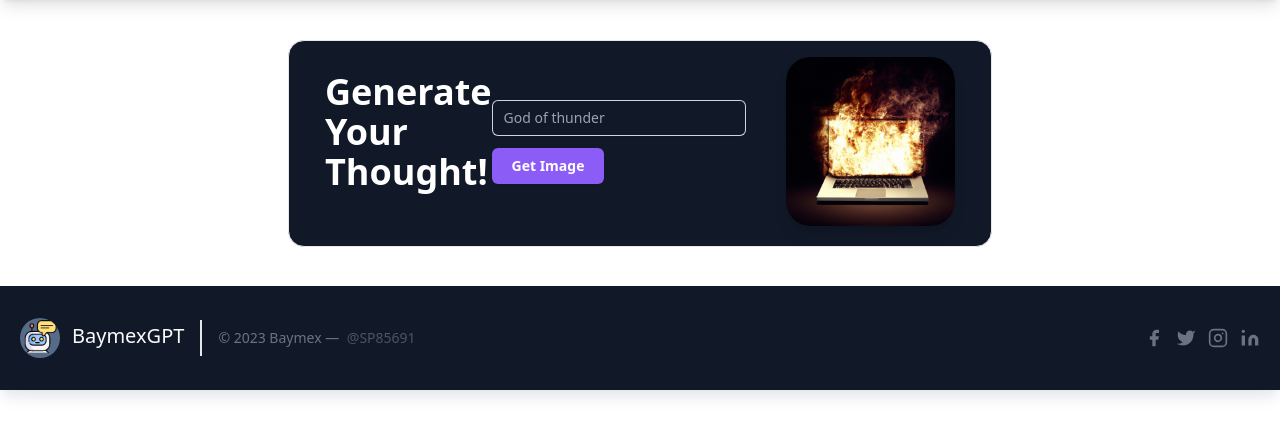
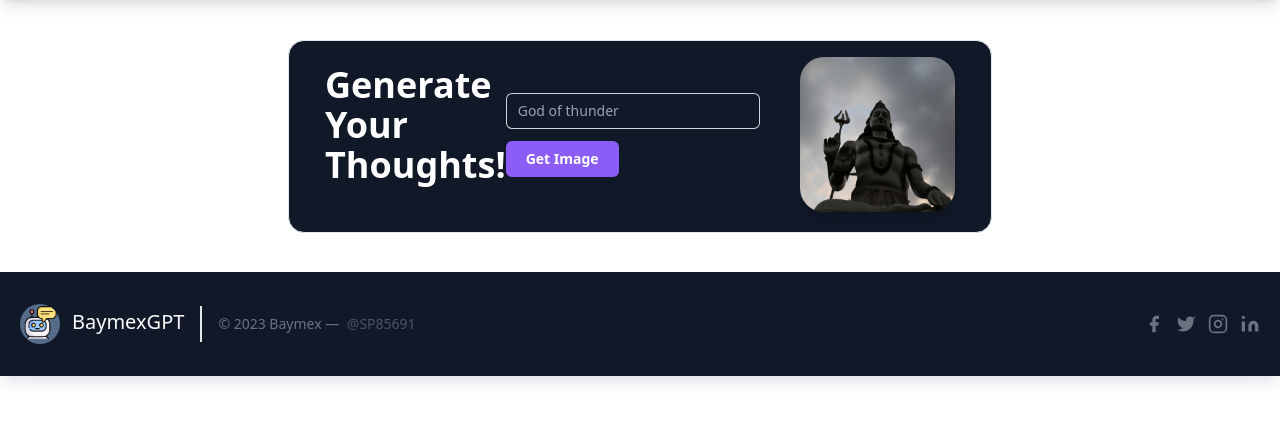
Before and after one commit to SP85691/BaymexGPT_Flask_App, a Flask app: page /text_to_image in a window 1280 px wide. Shown: the part 82-514 px from the top of the page. Run offline with Flask 3, Linux system fonts and the light colour scheme; a user stored in the database is signed in; style sheets or scripts are compiled from the project's sources; some libraries are stand-ins or nearby versions.

Commit message:
Final Commit!

```diff
--- a/app/templates/text_to_image.html
+++ b/app/templates/text_to_image.html
@@ -8,7 +8,7 @@
     <div class="container mx-auto">
         <div class="w-full">
             <div class="mt-4 px-4 m-5 flex justify-center items-center">
-                <h1 class="text-4xl font-semibold mb-5">Generate Your Thought!</h1>
+                <h1 class="text-4xl font-semibold mb-5">Generate Your Thoughts!</h1>
                 <form action="/text_to_image" method="POST">
                     <div
                         class="flex rounded-md shadow-sm ring-1 ring-inset ring-gray-300 focus-within:ring-2 focus-within:ring-inset focus-within:ring-indigo-600 sm:max-w-md">
```
Also changed, not shown: app/blueprints/openai.py (+6 -4 lines), README.md, app/static/img.png, image/README/1685441313668.png (added), instance/gpt.sqlite3, 1 other file.
